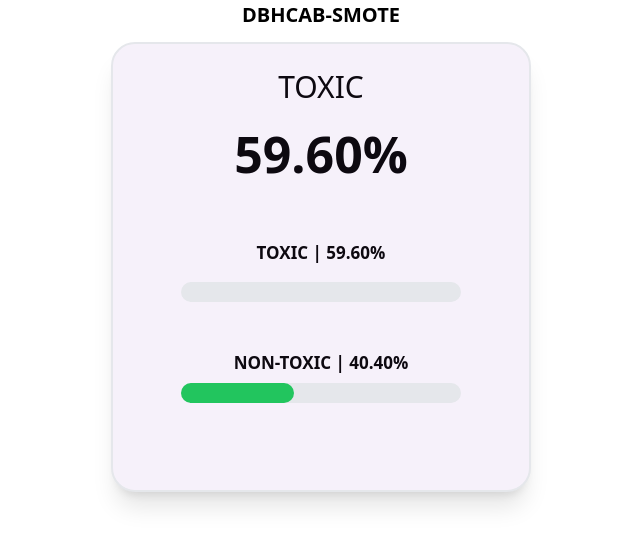
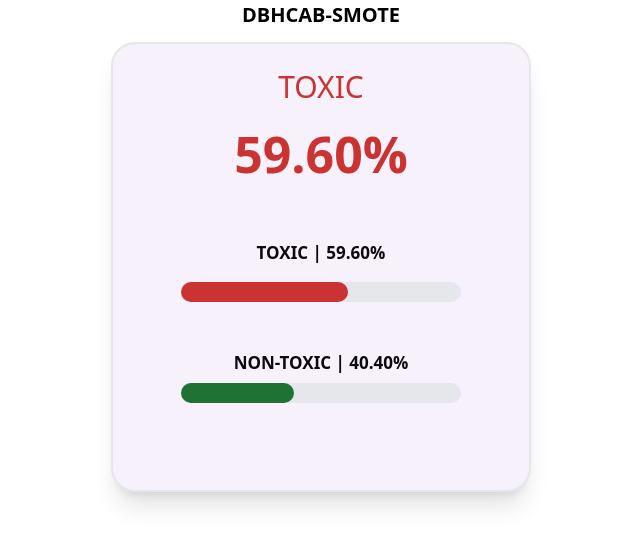
Before and after one commit to rockyroed/dbhcab-smote-react, a React (Vite) app: page / in a window 1280 px wide. Shown: the top 546 px of the page, without its empty margins (319-959 px from the left). Built offline with nearby package versions, Linux system fonts and the light colour scheme.

Commit message:
Fix colors

```diff
--- a/src/components/Classification/ClassificationContainer.jsx
+++ b/src/components/Classification/ClassificationContainer.jsx
@@ -19,19 +19,19 @@ const ClassificationContainer = ({
 		<div
 			className={`border-background-white bg-background-100 text-text-100 border-2 rounded-[24px] w-[420px] h-[450px] flex flex-col gap-y-[8px] items-center p-5 shadow-xl`}
 		>
-			<h1 className="font-normal text-text-101 text-[30px] uppercase">{classification1}</h1>
-			<h1 className="font-semibold text-text-101 text-[50px]">{percentage1}%</h1>
+			<h1 className="font-normal text-red-100 text-[30px] uppercase">{classification1}</h1>
+			<h1 className="font-semibold text-red-100 text-[50px]">{percentage1}%</h1>
 			<h1 className="font-semibold text-text-100 text-[17px] pt-10 uppercase">
 				{classification1} | {percentage1}%
 			</h1>
 			<div className="w-[280px] bg-gray-200 rounded-full h-5 mt-2">
-				<div className="bg-text-101 h-5 rounded-full" style={{ width: `${percentage1}%` }}></div>
+				<div className="bg-red-100 h-5 rounded-full" style={{ width: `${percentage1}%` }}></div>
 			</div>
 			<h1 className="font-semibold text-text-100 text-[17px] pt-10 uppercase">
 				{classification2} | {percentage2}%
 			</h1>
 			<div className="w-[280px] bg-gray-200 rounded-full h-5">
-				<div className="bg-green-500 h-5 rounded-full" style={{ width: `${percentage2}%` }}></div>
+				<div className="bg-green-100 h-5 rounded-full" style={{ width: `${percentage2}%` }}></div>
 			</div>
 		</div>
 	);
```
